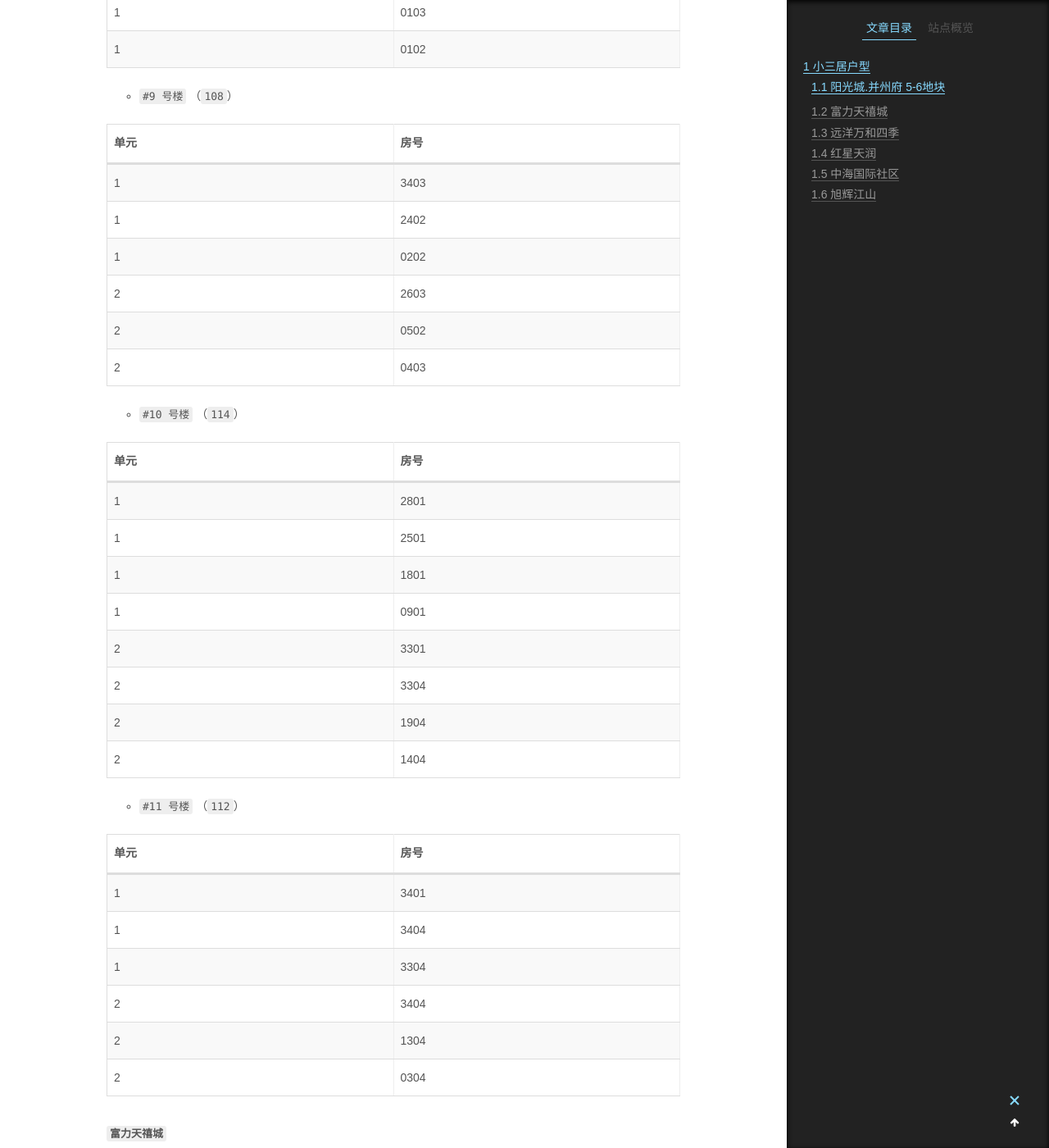
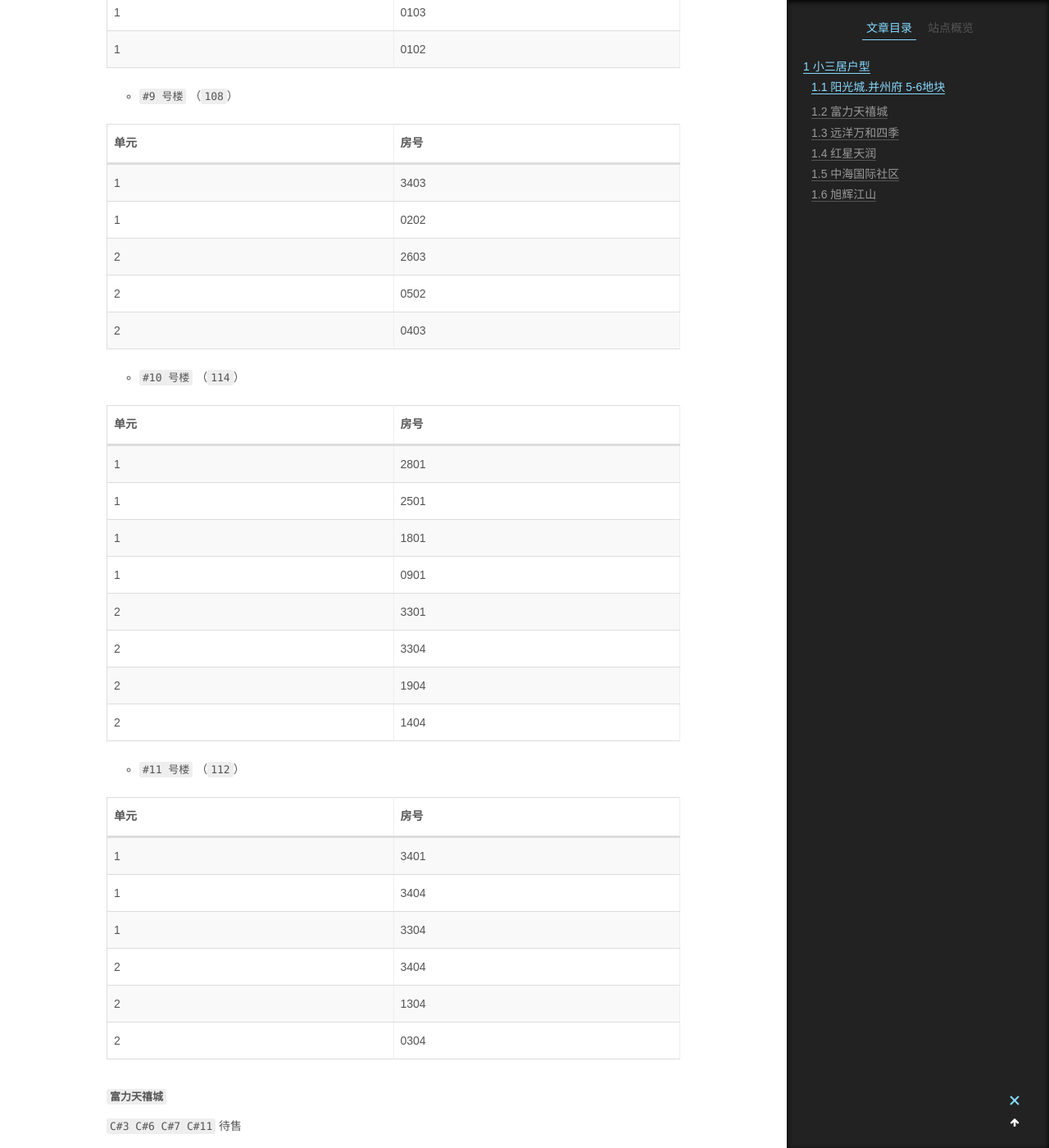
Before and after one commit to landybird/landybird.github.io, a Jekyll site: the page built from _posts/2016-07-12-太原楼盘对比.md, in a window 1280 px wide and 1400 px high, scrolled down 7320 px. Shown: the whole window at 82% size. Built offline with Jekyll 4.4.1, drawn with Linux system fonts in a browser that asks for light colours; some web fonts are replaced; comment, search, counter and statistics services are not loaded.

Commit message:
Update 2016-07-12-太原楼盘对比.md

```diff
--- a/_posts/2016-07-12-太原楼盘对比.md
+++ b/_posts/2016-07-12-太原楼盘对比.md
@@ -175,7 +175,6 @@ tags:
 |单元|房号|
 |---|---|
 |1|3403|
-|1|2402|
 |1|0202|
 |2|2603|
 |2|0502|
```
